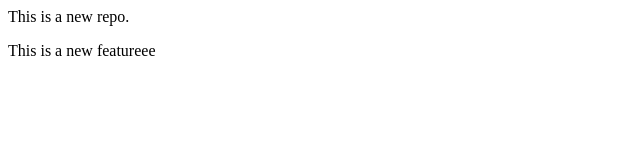
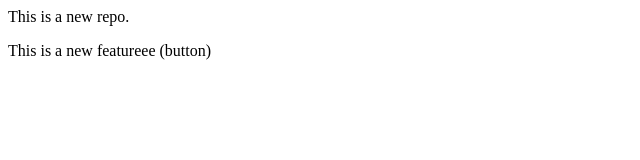
Before and after one commit to KETAN-MALI123/Localrepoo, a plain HTML site: page index.html in a window 1280 px wide. Shown: the full height of the page, 0-640 px from the left. Drawn offline with Linux system fonts and the light colour scheme.

Commit message:
Add button

```diff
--- a/index.html
+++ b/index.html
@@ -1,2 +1,2 @@
 <P>This is a new repo.</P>
-<p>This is a new featureee</p>
+<p>This is a new featureee (button)</p>
```
